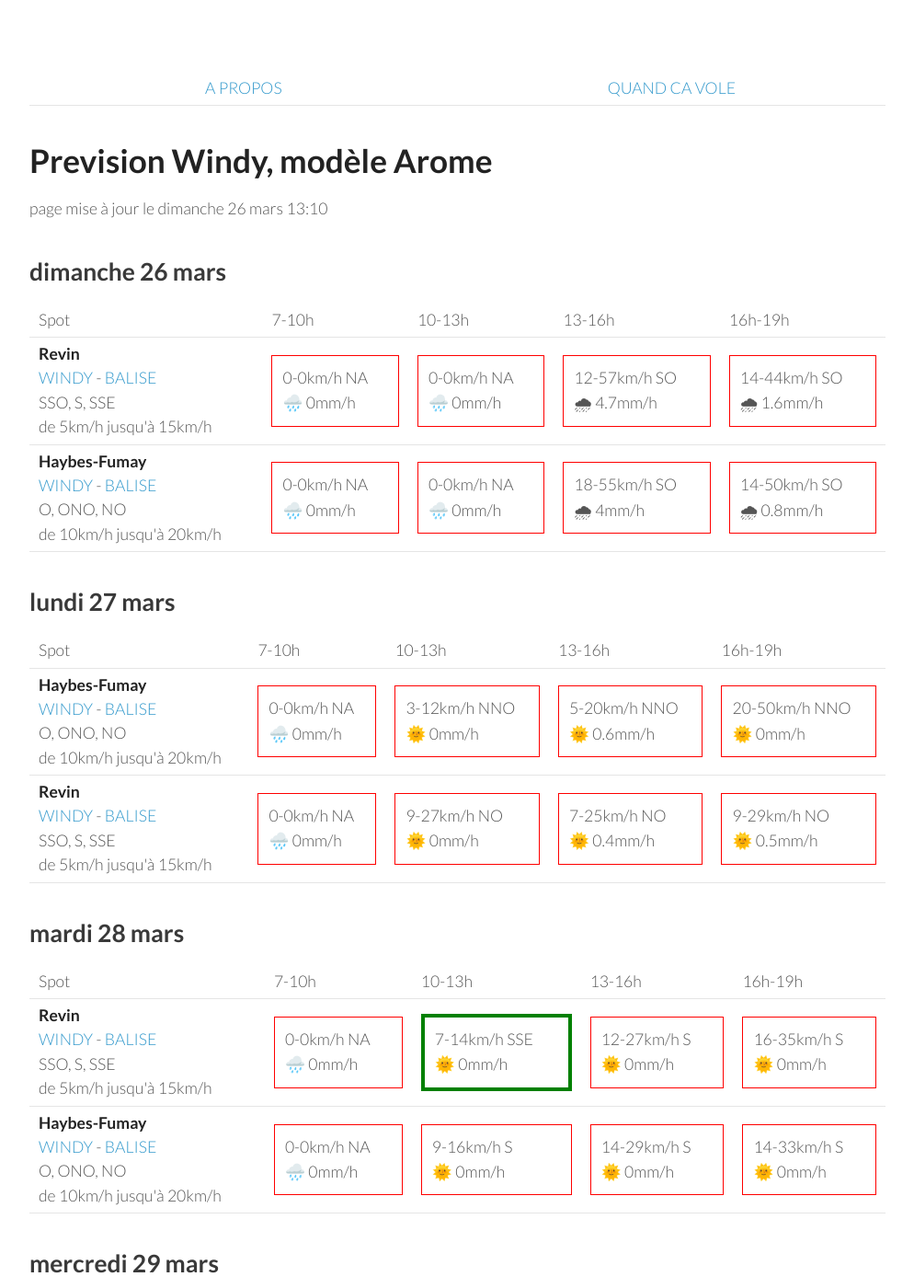
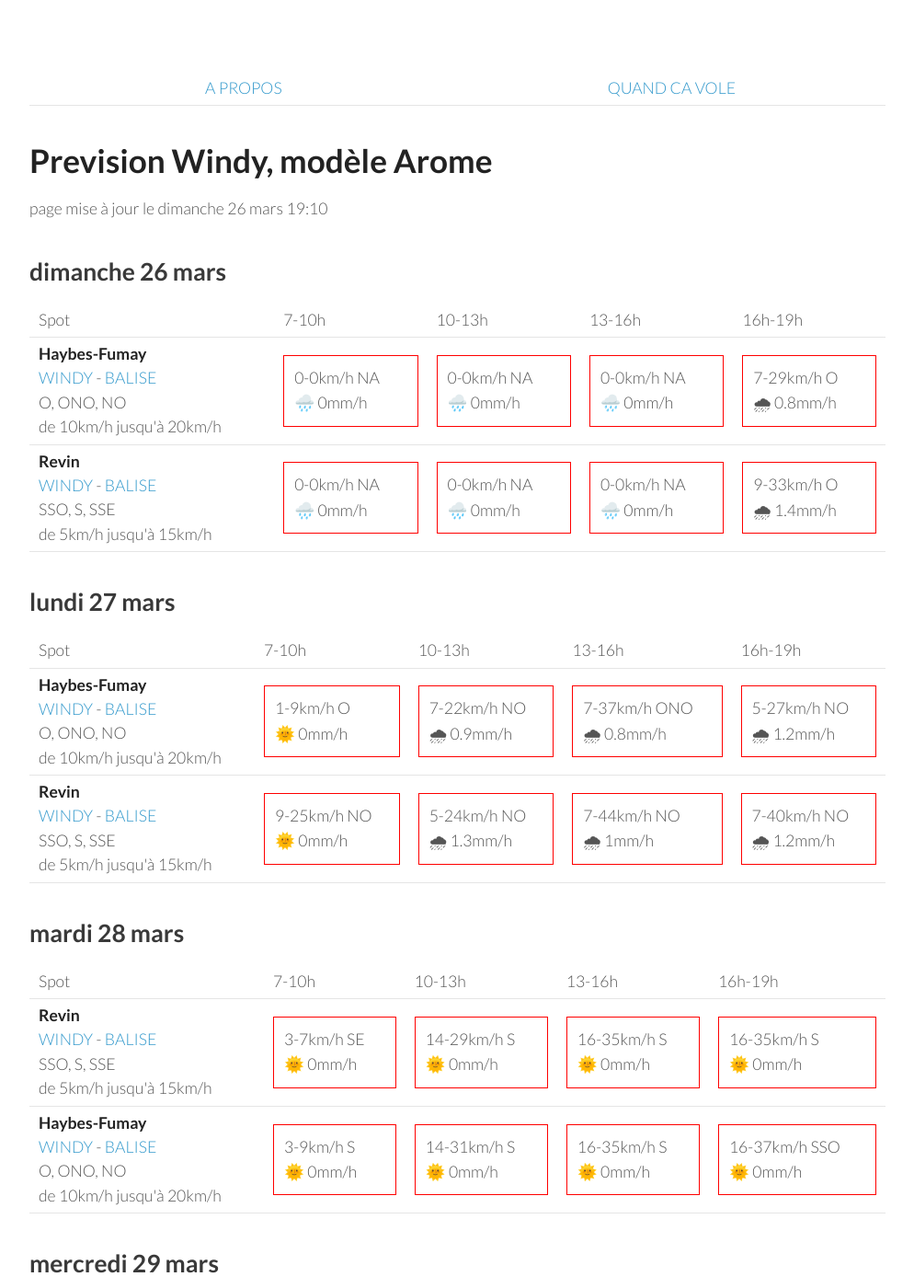
Before and after one commit to parapente-dans-le-nord/parapente-dans-le-nord.github.io, a Jekyll site: the page built from ardennes.markdown, in a window 1280 px wide and 1400 px high. Shown: the whole window at 92% size, without its empty margins (26-1020 px from the left). Built offline with Jekyll 4.4.1, drawn with Linux system fonts in a browser that asks for light colours; some of the changed text lies outside the part shown.

Commit message:
update index.markdown

```diff
--- a/ardennes.markdown
+++ b/ardennes.markdown
@@ -7,7 +7,7 @@ title:  "Tous les spots"
 {: .links}
 
 # Prevision Windy, modèle Arome
-page mise à jour le dimanche 26 mars 13:10
+page mise à jour le dimanche 26 mars 19:10
 
 ## dimanche 26 mars
 
@@ -22,21 +22,21 @@ page mise à jour le dimanche 26 mars 13:10
       <td>16h-19h</td>
     </tr>
 <tr>
+        <td><strong>Haybes-Fumay</strong><br><a href="https://windy.com/49.998/4.715?49.913,4.738,10">WINDY</a> - <span class=""><a href="http://www.balisemeteo.com/balise.php?idBalise=104">BALISE</a> </span><br> <span class="vent-favorable">O, ONO, NO</span><br><span class="force-vent">de 10km/h jusqu'à 20km/h</span> </td>
+
+            <td><div class="not-flyable"><p>0-0km/h NA</p><p>🌧️ 0mm/h</p></div></td>
+            <td><div class="not-flyable"><p>0-0km/h NA</p><p>🌧️ 0mm/h</p></div></td>
+            <td><div class="not-flyable"><p>0-0km/h NA</p><p>🌧️ 0mm/h</p></div></td>
+            <td><div class="not-flyable"><p>7-29km/h O</p><p>🌧 0.8mm/h</p></div></td>
+
+    </tr>
+<tr>
         <td><strong>Revin</strong><br><a href="https://windy.com/49.948/4.625?49.543,4.625,8">WINDY</a> - <span class=""><a href="http://www.balisemeteo.com/balise.php?idBalise=5019">BALISE</a> </span><br> <span class="vent-favorable">SSO, S, SSE</span><br><span class="force-vent">de 5km/h jusqu'à 15km/h</span> </td>
 
             <td><div class="not-flyable"><p>0-0km/h NA</p><p>🌧️ 0mm/h</p></div></td>
             <td><div class="not-flyable"><p>0-0km/h NA</p><p>🌧️ 0mm/h</p></div></td>
-            <td><div class="not-flyable"><p>12-57km/h SO</p><p>️🌧 4.7mm/h</p></div></td>
-            <td><div class="not-flyable"><p>14-44km/h SO</p><p>🌧 1.6mm/h</p></div></td>
-
-    </tr>
-<tr>
-        <td><strong>Haybes-Fumay</strong><br><a href="https://windy.com/49.998/4.715?49.913,4.738,10">WINDY</a> - <span class=""><a href="http://www.balisemeteo.com/balise.php?idBalise=104">BALISE</a> </span><br> <span class="vent-favorable">O, ONO, NO</span><br><span class="force-vent">de 10km/h jusqu'à 20km/h</span> </td>
-
             <td><div class="not-flyable"><p>0-0km/h NA</p><p>🌧️ 0mm/h</p></div></td>
-            <td><div class="not-flyable"><p>0-0km/h NA</p><p>🌧️ 0mm/h</p></div></td>
-            <td><div class="not-flyable"><p>18-55km/h SO</p><p>️🌧 4mm/h</p></div></td>
-            <td><div class="not-flyable"><p>14-50km/h SO</p><p>🌧 0.8mm/h</p></div></td>
+            <td><div class="not-flyable"><p>9-33km/h O</p><p>🌧 1.4mm/h</p></div></td>
 
     </tr>
 
@@ -58,19 +58,21 @@ page mise à jour le dimanche 26 mars 13:10
 <tr>
         <td><strong>Haybes-Fumay</strong><br><a href="https://windy.com/49.998/4.715?49.913,4.738,10">WINDY</a> - <span class=""><a href="http://www.balisemeteo.com/balise.php?idBalise=104">BALISE</a> </span><br> <span class="vent-favorable">O, ONO, NO</span><br><span class="force-vent">de 10km/h jusqu'à 20km/h</span> </td>
 
-            <td><div class="not-flyable"><p>0-0km/h NA</p><p>🌧️ 0mm/h</p></div></td>
-            <td><div class="not-flyable"><p>3-12km/h NNO</p><p>🌞 0mm/h</p></div></td>
-            <td><div class="not-flyable"><p>5-20km/h NNO</p><p>🌞 0.6mm/h</p></div></td>
-            <td><div class="not-flyable"><p>20-50km/h NNO</p><p>🌞 0mm/h</p></div></td>
+            <td><div class="not-flyable"><p>1-9km/h O</p><p>🌞 0mm/h</p></div></td>
+            <td><div class="not-flyable"><p>7-22km/h NO</p><p>🌧 0.9mm/h</p></div></td>
+            <td><div class="not-flyable"><p>7-37km/h ONO</p><p>🌧 0.8mm/h</p></div></td>
+            <td><div class="not-flyable"><p>5-27km/h NO</p><p>🌧 1.2mm/h</p></div></td>
+
 
     </tr>
 <tr>
         <td><strong>Revin</strong><br><a href="https://windy.com/49.948/4.625?49.543,4.625,8">WINDY</a> - <span class=""><a href="http://www.balisemeteo.com/balise.php?idBalise=5019">BALISE</a> </span><br> <span class="vent-favorable">SSO, S, SSE</span><br><span class="force-vent">de 5km/h jusqu'à 15km/h</span> </td>
 
-            <td><div class="not-flyable"><p>0-0km/h NA</p><p>🌧️ 0mm/h</p></div></td>
-            <td><div class="not-flyable"><p>9-27km/h NO</p><p>🌞 0mm/h</p></div></td>
-            <td><div class="not-flyable"><p>7-25km/h NO</p><p>🌞 0.4mm/h</p></div></td>
-            <td><div class="not-flyable"><p>9-29km/h NO</p><p>🌞 0.5mm/h</p></div></td>
+            <td><div class="not-flyable"><p>9-25km/h NO</p><p>🌞 0mm/h</p></div></td>
+            <td><div class="not-flyable"><p>5-24km/h NO</p><p>🌧 1.3mm/h</p></div></td>
+            <td><div class="not-flyable"><p>7-44km/h NO</p><p>🌧 1mm/h</p></div></td>
+            <td><div class="not-flyable"><p>7-40km/h NO</p><p>🌧 1.2mm/h</p></div></td>
+
 
     </tr>
 
@@ -92,19 +94,21 @@ page mise à jour le dimanche 26 mars 13:10
 <tr>
         <td><strong>Revin</strong><br><a href="https://windy.com/49.948/4.625?49.543,4.625,8">WINDY</a> - <span class=""><a href="http://www.balisemeteo.com/balise.php?idBalise=5019">BALISE</a> </span><br> <span class="vent-favorable">SSO, S, SSE</span><br><span class="force-vent">de 5km/h jusqu'à 15km/h</span> </td>
 
-            <td><div class="not-flyable"><p>0-0km/h NA</p><p>🌧️ 0mm/h</p></div></td>
-            <td><div class="flyable"><p>7-14km/h SSE</p><p>🌞 0mm/h</p></div></td>
-            <td><div class="not-flyable"><p>12-27km/h S</p><p>🌞 0mm/h</p></div></td>
+            <td><div class="not-flyable"><p>3-7km/h SE</p><p>🌞 0mm/h</p></div></td>
+            <td><div class="not-flyable"><p>14-29km/h S</p><p>🌞 0mm/h</p></div></td>
             <td><div class="not-flyable"><p>16-35km/h S</p><p>🌞 0mm/h</p></div></td>
+            <td><div class="not-flyable"><p>16-35km/h S</p><p>🌞 0mm/h</p></div></td>
+
 
     </tr>
 <tr>
         <td><strong>Haybes-Fumay</strong><br><a href="https://windy.com/49.998/4.715?49.913,4.738,10">WINDY</a> - <span class=""><a href="http://www.balisemeteo.com/balise.php?idBalise=104">BALISE</a> </span><br> <span class="vent-favorable">O, ONO, NO</span><br><span class="force-vent">de 10km/h jusqu'à 20km/h</span> </td>
 
-            <td><div class="not-flyable"><p>0-0km/h NA</p><p>🌧️ 0mm/h</p></div></td>
-            <td><div class="not-flyable"><p>9-16km/h S</p><p>🌞 0mm/h</p></div></td>
-            <td><div class="not-flyable"><p>14-29km/h S</p><p>🌞 0mm/h</p></div></td>
-            <td><div class="not-flyable"><p>14-33km/h S</p><p>🌞 0mm/h</p></div></td>
+            <td><div class="not-flyable"><p>3-9km/h S</p><p>🌞 0mm/h</p></div></td>
+            <td><div class="not-flyable"><p>14-31km/h S</p><p>🌞 0mm/h</p></div></td>
+            <td><div class="not-flyable"><p>16-35km/h S</p><p>🌞 0mm/h</p></div></td>
+            <td><div class="not-flyable"><p>16-37km/h SSO</p><p>🌞 0mm/h</p></div></td>
+
 
     </tr>
 
@@ -126,19 +130,21 @@ page mise à jour le dimanche 26 mars 13:10
 <tr>
         <td><strong>Revin</strong><br><a href="https://windy.com/49.948/4.625?49.543,4.625,8">WINDY</a> - <span class=""><a href="http://www.balisemeteo.com/balise.php?idBalise=5019">BALISE</a> </span><br> <span class="vent-favorable">SSO, S, SSE</span><br><span class="force-vent">de 5km/h jusqu'à 15km/h</span> </td>
 
-            <td><div class="not-flyable"><p>0-0km/h NA</p><p>🌧️ 0mm/h</p></div></td>
-            <td><div class="not-flyable"><p>11-22km/h SSE</p><p>🌞 0mm/h</p></div></td>
+            <td><div class="not-flyable"><p>12-24km/h S</p><p>🌞 0mm/h</p></div></td>
             <td><div class="not-flyable"><p>14-29km/h S</p><p>🌞 0mm/h</p></div></td>
-            <td><div class="not-flyable"><p>20-40km/h SSO</p><p>🌞 0mm/h</p></div></td>
+            <td><div class="not-flyable"><p>18-37km/h SSO</p><p>🌞 0mm/h</p></div></td>
+            <td><div class="not-flyable"><p>18-42km/h SSO</p><p>🌞 0mm/h</p></div></td>
+
 
     </tr>
 <tr>
         <td><strong>Haybes-Fumay</strong><br><a href="https://windy.com/49.998/4.715?49.913,4.738,10">WINDY</a> - <span class=""><a href="http://www.balisemeteo.com/balise.php?idBalise=104">BALISE</a> </span><br> <span class="vent-favorable">O, ONO, NO</span><br><span class="force-vent">de 10km/h jusqu'à 20km/h</span> </td>
 
-            <td><div class="not-flyable"><p>0-0km/h NA</p><p>🌧️ 0mm/h</p></div></td>
-            <td><div class="not-flyable"><p>14-25km/h S</p><p>🌞 0mm/h</p></div></td>
-            <td><div class="not-flyable"><p>14-31km/h S</p><p>🌞 0mm/h</p></div></td>
-            <td><div class="not-flyable"><p>22-42km/h SSO</p><p>🌞 0mm/h</p></div></td>
+            <td><div class="not-flyable"><p>14-29km/h S</p><p>🌞 0mm/h</p></div></td>
+            <td><div class="not-flyable"><p>16-33km/h S</p><p>🌞 0mm/h</p></div></td>
+            <td><div class="not-flyable"><p>18-38km/h SSO</p><p>🌞 0mm/h</p></div></td>
+            <td><div class="not-flyable"><p>18-46km/h SSO</p><p>🌞 0mm/h</p></div></td>
+
 
     </tr>
 
@@ -160,22 +166,60 @@ page mise à jour le dimanche 26 mars 13:10
 <tr>
         <td><strong>Haybes-Fumay</strong><br><a href="https://windy.com/49.998/4.715?49.913,4.738,10">WINDY</a> - <span class=""><a href="http://www.balisemeteo.com/balise.php?idBalise=104">BALISE</a> </span><br> <span class="vent-favorable">O, ONO, NO</span><br><span class="force-vent">de 10km/h jusqu'à 20km/h</span> </td>
 
-            <td><div class="not-flyable"><p>0-0km/h NA</p><p>🌧️ 0mm/h</p></div></td>
             <td><div class="not-flyable"><p>16-35km/h SO</p><p>🌧 0.5mm/h</p></div></td>
             <td><div class="not-flyable"><p>20-44km/h OSO</p><p>🌧 4.1mm/h</p></div></td>
             <td><div class="not-flyable"><p>24-53km/h OSO</p><p>🌧 1.2mm/h</p></div></td>
+            <td><div class="not-flyable"><p>24-51km/h OSO</p><p>🌧 0.4mm/h</p></div></td>
+
 
     </tr>
 <tr>
         <td><strong>Revin</strong><br><a href="https://windy.com/49.948/4.625?49.543,4.625,8">WINDY</a> - <span class=""><a href="http://www.balisemeteo.com/balise.php?idBalise=5019">BALISE</a> </span><br> <span class="vent-favorable">SSO, S, SSE</span><br><span class="force-vent">de 5km/h jusqu'à 15km/h</span> </td>
 
-            <td><div class="not-flyable"><p>0-0km/h NA</p><p>🌧️ 0mm/h</p></div></td>
             <td><div class="not-flyable"><p>16-33km/h SO</p><p>🌧 0.6mm/h</p></div></td>
             <td><div class="not-flyable"><p>24-44km/h OSO</p><p>🌧 4.9mm/h</p></div></td>
             <td><div class="not-flyable"><p>24-53km/h OSO</p><p>🌧 1.3mm/h</p></div></td>
+            <td><div class="not-flyable"><p>22-53km/h OSO</p><p>🌧 0.7mm/h</p></div></td>
+
 
     </tr>
 
 </tbody>
 </table>
 {:/}
+## vendredi 31 mars
+
+{::nomarkdown}
+<table>
+  <tbody>
+    <tr>
+      <td>Spot</td>
+      <td>7-10h</td>
+      <td>10-13h</td>
+      <td>13-16h</td>
+      <td>16h-19h</td>
+    </tr>
+<tr>
+        <td><strong>Haybes-Fumay</strong><br><a href="https://windy.com/49.998/4.715?49.913,4.738,10">WINDY</a> - <span class=""><a href="http://www.balisemeteo.com/balise.php?idBalise=104">BALISE</a> </span><br> <span class="vent-favorable">O, ONO, NO</span><br><span class="force-vent">de 10km/h jusqu'à 20km/h</span> </td>
+
+            <td><div class="not-flyable"><p>33-70km/h SO</p><p>🌧 1.1mm/h</p></div></td>
+            <td><div class="not-flyable"><p>33-74km/h OSO</p><p>🌧 1.8mm/h</p></div></td>
+            <td><div class="not-flyable"><p>33-74km/h OSO</p><p>🌧 2.3mm/h</p></div></td>
+            <td><div class="not-flyable"><p>33-77km/h OSO</p><p>🌧 1.6mm/h</p></div></td>
+
+
+    </tr>
+<tr>
+        <td><strong>Revin</strong><br><a href="https://windy.com/49.948/4.625?49.543,4.625,8">WINDY</a> - <span class=""><a href="http://www.balisemeteo.com/balise.php?idBalise=5019">BALISE</a> </span><br> <span class="vent-favorable">SSO, S, SSE</span><br><span class="force-vent">de 5km/h jusqu'à 15km/h</span> </td>
+
+            <td><div class="not-flyable"><p>31-68km/h SO</p><p>🌧 1.8mm/h</p></div></td>
+            <td><div class="not-flyable"><p>33-72km/h OSO</p><p>🌧 2.2mm/h</p></div></td>
+            <td><div class="not-flyable"><p>33-72km/h OSO</p><p>🌧 1.6mm/h</p></div></td>
+            <td><div class="not-flyable"><p>33-75km/h OSO</p><p>🌧 1.2mm/h</p></div></td>
+
+
+    </tr>
+
+</tbody>
+</table>
+{:/}
```
